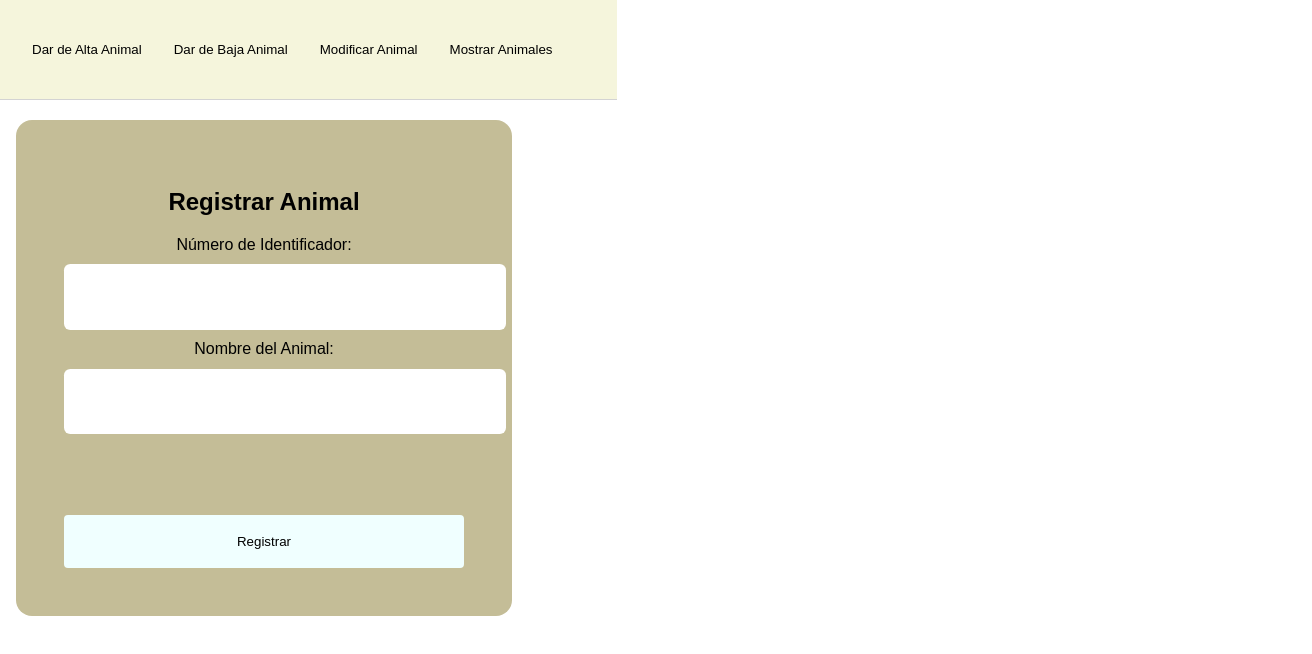
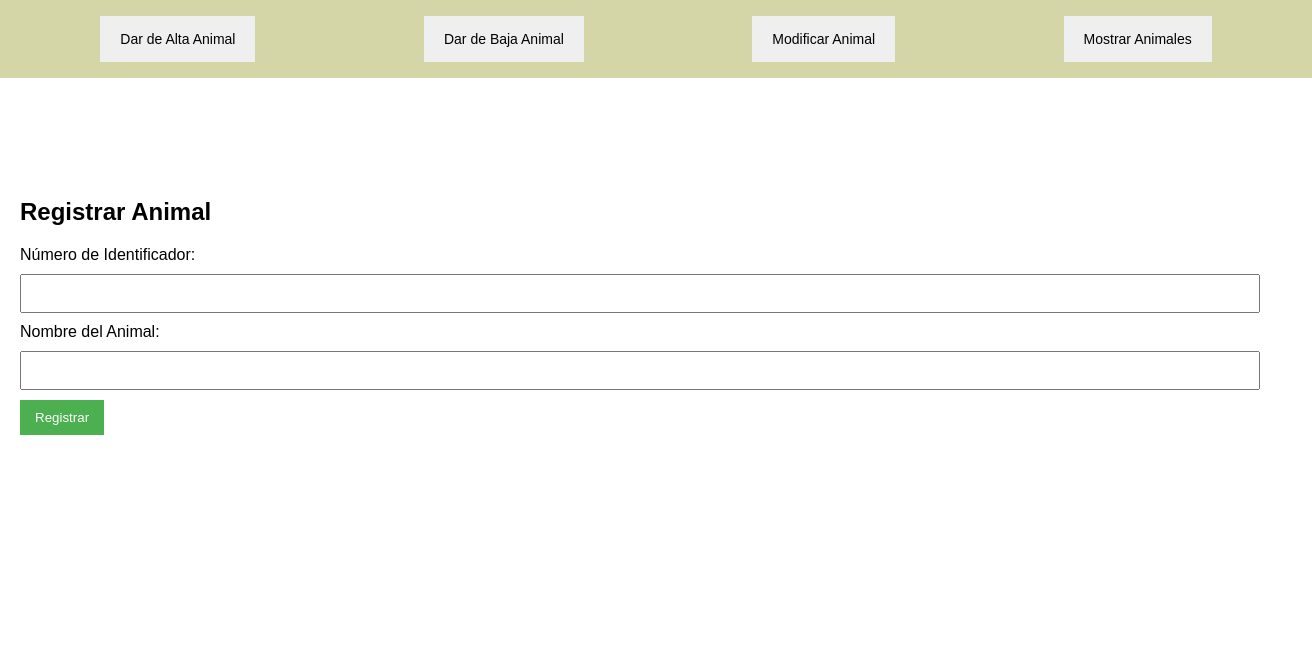
Before and after one commit to ramirocardelli/SD-Grupo31, a plain HTML site: page frontend/pages/animal.html in a window 1280 px wide. Both pictures are taken after a click on the button "Dar de Alta Animal". Shown: the whole page, 1312 px wide, since content can reach past the window. Drawn offline with Linux system fonts and the light colour scheme; files that its build step writes are made by us from their sources.

Commit message:
Cambios front
-Modularizacion archivos css
-Esta el esqueleto de gestion animales (dps es copy paste para gestion checkpoints) pero le estoy pifiando en algo porq depende si corro el live server directo con index.html o solo con animal.html, funciona bien o no. Despues investigo

```diff
--- /dev/null
+++ b/frontend/css/404_style.css
@@ -0,0 +1,27 @@
+html,
+body {
+    font-family: sans-serif; /* Fuente para toda la página */
+    height: 100%; /* Altura del body llena la ventana */
+    margin: 0; /* Sin márgenes en el body */
+    display: flex; /* Usar flexbox para centrar */
+    align-items: center; /* Centrar verticalmente */
+    justify-content: center; /* Centrar horizontalmente */
+    background-color: #f4f4f4; /* Color de fondo opcional */
+}
+
+/* Texto centrado */
+.full-width-text {
+    text-align: center; /* Centra el texto horizontalmente */
+}
+
+.full-width-text h1 {
+    margin: 0; /* Elimina el margen por defecto del h1 */
+    font-size: 2.5em; /* Tamaño de fuente para el h1 */
+    color: #d9534f; /* Color del texto del h1 (opcional) */
+}
+
+.full-width-text p {
+    margin: 0; /* Elimina el margen por defecto del p */
+    font-size: 1.2em; /* Tamaño de fuente para el párrafo */
+    color: #555; /* Color del texto del párrafo (opcional) */
+}
--- /dev/null
+++ b/frontend/css/animal_style.css
@@ -0,0 +1,87 @@
+/* Estructura general */
+body {
+    font-family: Arial, sans-serif;
+    margin: 0;
+    padding: 0;
+}
+
+/* Sidebar horizontal */
+.sidebar {
+    width: 100%;
+    background-color: #d5d6a8;
+    display: flex;
+    justify-content: space-around;
+    align-items: center;
+    top: 0;
+    left: 0;
+    padding: 1em;
+    z-index: 1000; /* Para que el sidebar siempre esté visible encima */
+}
+
+/* Botones del sidebar */
+.sidebar button {
+    background-color: none;
+    color: black;
+    border: none;
+    padding: 15px 20px;
+    cursor: pointer;
+    font-size: 14px;
+    transition: background-color 0.3s;
+}
+
+.sidebar button:hover {
+    background-color: rgba(255,252,255,0.1);
+}
+
+.sidebar button.active {
+    background-color: #4CAF50;
+    color: white;
+}
+
+/* Contenedor principal */
+.page-container {
+    margin-top: 80px; /* Deja espacio para el sidebar */
+    padding: 20px;
+}
+
+/* Ocultar todos los paneles al inicio */
+.form-panel {
+    display: none;
+}
+
+/* Mostrar el panel activo */
+.form-panel.active {
+    display: block;
+}
+
+
+/* Paneles de formularios */
+form {
+    margin-top: 20px;
+}
+
+input[type="text"] {
+    width: 100%;
+    padding: 10px;
+    margin: 10px 0;
+    box-sizing: border-box;
+}
+
+button[type="submit"] {
+    background-color: #4CAF50;
+    color: white;
+    padding: 10px 15px;
+    border: none;
+    cursor: pointer;
+}
+
+button[type="submit"]:hover {
+    background-color: #45a049;
+}
+
+/* Mapa */
+#map {
+    width: 100%;
+    height: 400px;
+    background-color: #eee; /* Temporal para visualizar el área del mapa */
+}
--- /dev/null
+++ b/frontend/css/index_style.css
@@ -0,0 +1,27 @@
+html,
+body {
+    font-family: sans-serif; /* Fuente para toda la página */
+    height: 100%; /* Altura del body llena la ventana */
+    margin: 0; /* Sin márgenes en el body */
+    display: flex; /* Usar flexbox para centrar */
+    align-items: center; /* Centrar verticalmente */
+    justify-content: center; /* Centrar horizontalmente */
+    background-color: #f4f4f4; /* Color de fondo opcional */
+}
+
+/* Texto centrado */
+.full-width-text {
+    text-align: center; /* Centra el texto horizontalmente */
+}
+
+.full-width-text h1 {
+    margin: 0; /* Elimina el margen por defecto del h1 */
+    font-size: 2.5em; /* Tamaño de fuente para el h1 */
+    color: black;
+}
+
+.full-width-text p {
+    margin: 0; /* Elimina el margen por defecto del p */
+    font-size: 1.2em; /* Tamaño de fuente para el párrafo */
+    color: #555; /* Color del texto del párrafo (opcional) */
+}
--- /dev/null
+++ b/frontend/css/login_style.css
@@ -0,0 +1,55 @@
+html,
+body {
+    font-family: sans-serif;
+    height: 100%;
+    display: flex;
+    margin: 0;
+    justify-content: center; /* Centrar horizontalmente */
+    align-items: center; /* Centrar verticalmente */
+}
+
+/* login */
+.login-form {
+    background-color: #c4bd97;
+    height: 400px; /* Puedes ajustar la altura según tus necesidades */
+    width: 400px; /* Ancho fijo */
+    display: flex;
+    flex-direction: column;
+    padding: 3em;
+    border-radius: 1em;
+    text-align: center;
+}
+
+.login-form h2 {
+    margin-bottom: 1em;
+}
+
+.login-form label {
+    margin-top: 0.5em;
+}
+
+.login-form > input {
+    border-radius: 0.3em;
+    border: 0;
+    width: 100%;
+    margin: 0.5em 0;
+    font-size: 1.3em;
+    padding: 1em;
+}
+
+.login-form > input:focus {
+    outline: none;
+}
+
+.login-form > button {
+    margin-top: auto;
+    height: 4em;
+    border: 0;
+    border-radius: 0.3em;
+    background-color: azure;
+    cursor: pointer;
+}
+
+.login-form button:hover {
+    background-color: #303f9f;
+}
--- a/frontend/css/styles.css
+++ b/frontend/css/styles.css
@@ -35,15 +35,21 @@ hr {
 }
 
 .sidebar {
+    position: fixed; /* Fijo en la parte superior */
+    top: 0;
+    left: 0;
+    width: 100%;
+    background-color: #d5d6a8;
+    padding: 1em;
+    box-shadow: 0 2px 5px rgba(0, 0, 0, 0.1);
+    z-index: 1000;
     display: flex;
-    flex-direction: row;
-    background-color: beige;
-    width: 100%;
-    padding: 1rem;
-    border-bottom: 1px solid lightgray;
+    justify-content: space-around;
+}
 
-    overflow-x: auto;
-    white-space: nowrap;
+.page-container {
+    margin-top: 60px;
+    padding: 1em;
 }
 
 .sidebar button {
@@ -71,11 +77,12 @@ hr {
     margin-top: 20px;
 }
 
+/*
 .page-container {
     flex-direction: column;
     padding: 0 1rem;
 }
-
+*/
 
 .socials-container {
     display: flex;
@@ -103,53 +110,3 @@ hr {
     font-size: 1.5rem;
     margin-right: 0.5rem;
 }
-
-
-/* login */
-.login-form {
-  background-color: #c4bd97;
-  height: 400px;
-  width: 400px;
-  display: flex;
-  flex-direction: column;
-  padding: 3em;
-  border-radius: 1em;
-  text-align: center;
-}
-
-/*
-.login-form h2 {
-    margin-bottom: 1em;
-}
-
-.login-form label {
-    margin-top: 0.5em;
-}
-    */
-
-.login-form > input {
-  border-radius: 0.3em;
-  border: 0;
-  width: 100%;
-  margin: 0.5em 0;
-  font-size: 1.3em;
-  padding: 1em;
-}
-
-
-.login-form > input:focus{
-  outline: none;
-}
-
-.login-form > button {
-  margin-top: auto;
-  height: 4em;
-  border: 0;
-  border-radius: 0.3em;
-  background-color: azure;
-  cursor: pointer;
-}
-
-.login-form button:hover {
-    background-color: #303f9f;
-}
--- a/frontend/pages/animal.html
+++ b/frontend/pages/animal.html
@@ -3,16 +3,16 @@
 <head>
     <meta charset="UTF-8">
     <meta name="viewport" content="width=device-width, initial-scale=1.0">
-    <link rel="stylesheet" href="css/styles.css">
+    <link rel="stylesheet" href="../css/animal_style.css">
     <title>Gestión de Animales</title>
 </head>
 <body>
     <div id="root">
         <div class="sidebar">
-            <button onclick="showPanel('alta')">Dar de Alta Animal</button>
-            <button onclick="showPanel('baja')">Dar de Baja Animal</button>
-            <button onclick="showPanel('modificacion')">Modificar Animal</button>
-            <button onclick="showPanel('mostrar')">Mostrar Animales</button>
+            <button data-panel="alta">Dar de Alta Animal</button>
+            <button data-panel="baja">Dar de Baja Animal</button>
+            <button data-panel="modificacion">Modificar Animal</button>
+            <button data-panel="mostrar">Mostrar Animales</button>
         </div>
 
         <div class="page-container">
@@ -65,17 +65,27 @@
     </div>
 
     <script>
+        document.addEventListener('DOMContentLoaded', () => {
             function showPanel(panelId) {
                 const panels = document.querySelectorAll('.form-panel');
                 panels.forEach(panel => {
-                panel.style.display = 'none';
+                    panel.style.display = 'none'; // Ocultar todos los paneles
                 });
 
                 const selectedPanel = document.getElementById(panelId);
                 if (selectedPanel) {
-                selectedPanel.style.display = 'block';
+                    selectedPanel.style.display = 'block'; // Mostrar solo el panel seleccionado
                 }
             }
+
+            const buttons = document.querySelectorAll('.sidebar button');
+            buttons.forEach(button => {
+                button.addEventListener('click', () => {
+                    const panelId = button.getAttribute('data-panel');
+                    showPanel(panelId);
+                });
+            });
+        });
     </script>
 </body>
 </html>
```
Also changed, not shown: frontend/index.html (+10 -10 lines), frontend/js/router.js (+4 -5 lines), frontend/pages/404.html (+10 -1 lines), frontend/pages/checkpoints.html (+9 -0 lines), frontend/pages/index.html (+6 -0 lines), frontend/pages/login.html (+6 -0 lines), frontend/css/checkpoints_style.css (added). Lines whose indentation alone changed are shown as unchanged.
